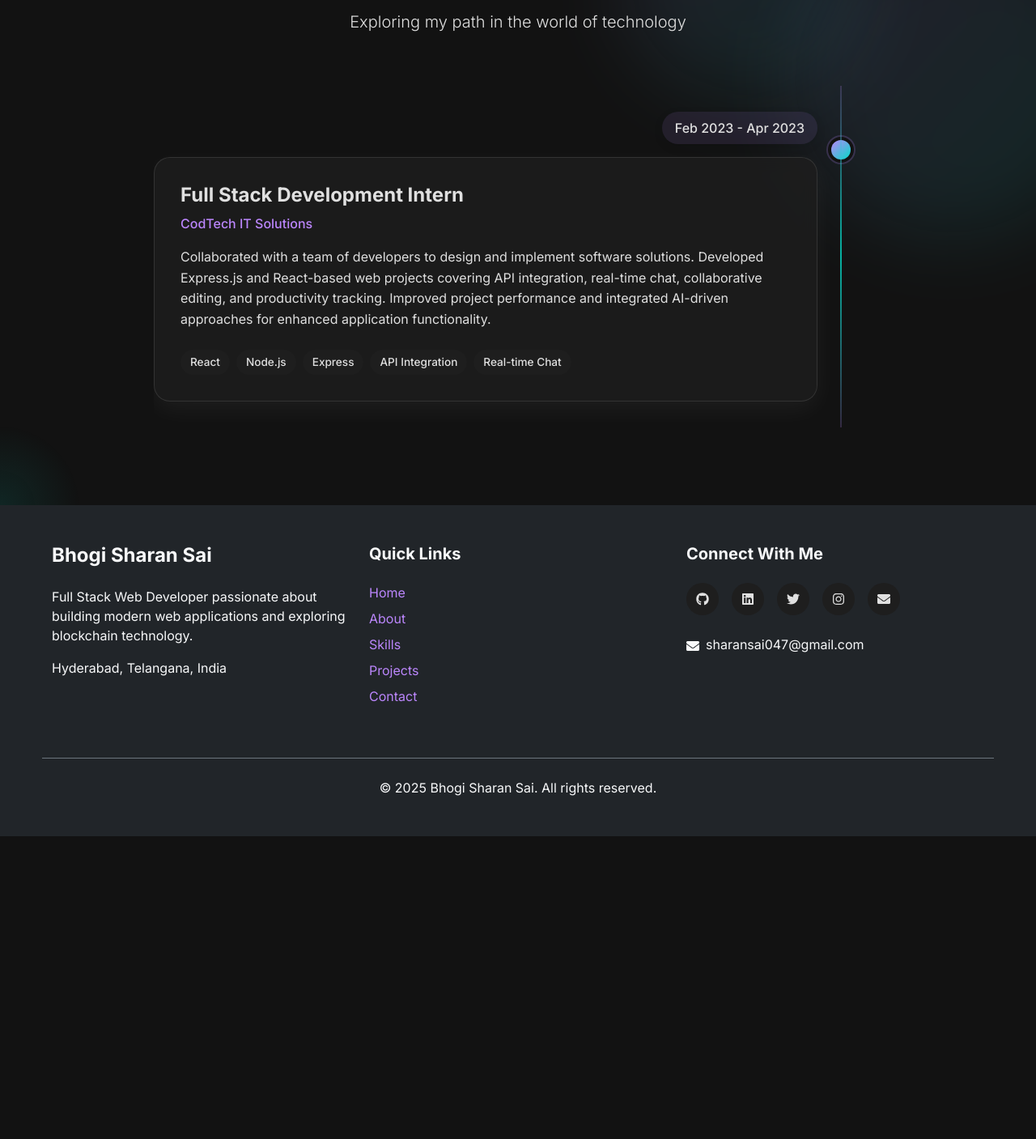
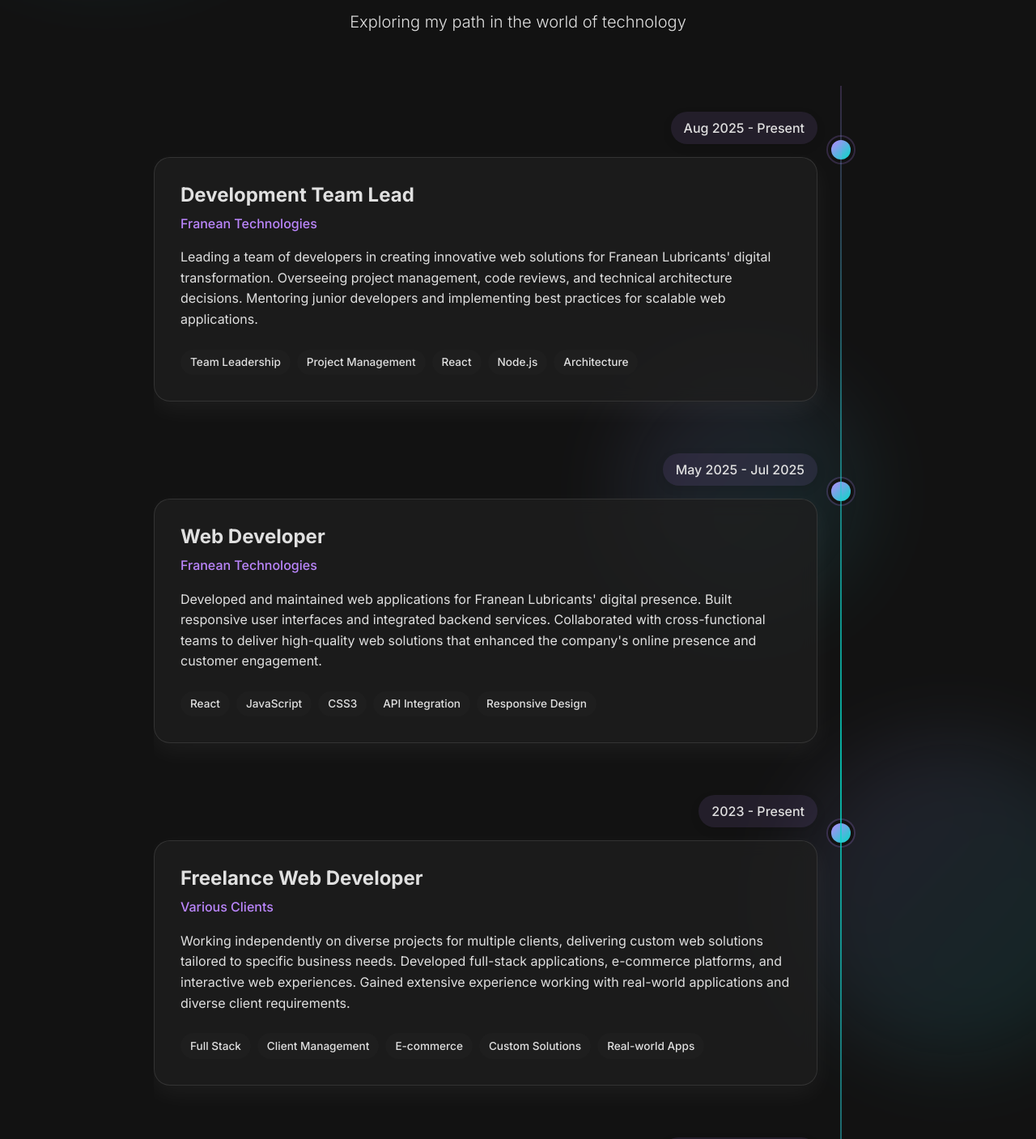
Before and after one commit to Sharan630/My_Portfolio, a React (Vite) app: page /skills in a window 1280 px wide. Shown: the part 1060-2467 px from the top of the page at 81% size. Before the commit the page ends 2093 px from the top, so only its background shows below. Built offline with nearby package versions, Linux system fonts and the light colour scheme.

Commit message:
Updated the Skills section

```diff
--- a/src/pages/Skills.tsx
+++ b/src/pages/Skills.tsx
@@ -278,6 +278,63 @@
           <div className="journey-section">
             <div className="timeline-container" ref={timelineRef}>
               <div className="timeline-item">
+                <div className="timeline-date">Aug 2025 - Present</div>
+                <div className="timeline-marker"></div>
+                <div className="timeline-content glass-card">
+                  <h3>Development Team Lead</h3>
+                  <p className="company-name">Franean Technologies</p>
+                  <p>
+                    Leading a team of developers in creating innovative web solutions for Franean Lubricants' digital transformation. Overseeing project management, code reviews, and technical architecture decisions. Mentoring junior developers and implementing best practices for scalable web applications.
+                  </p>
+                  <div className="timeline-tags">
+                    <span className="tag">Team Leadership</span>
+                    <span className="tag">Project Management</span>
+                    <span className="tag">React</span>
+                    <span className="tag">Node.js</span>
+                    <span className="tag">Architecture</span>
+                  </div>
+                </div>
+              </div>
+
+              <div className="timeline-item">
+                <div className="timeline-date">May 2025 - Jul 2025</div>
+                <div className="timeline-marker"></div>
+                <div className="timeline-content glass-card">
+                  <h3>Web Developer</h3>
+                  <p className="company-name">Franean Technologies</p>
+                  <p>
+                    Developed and maintained web applications for Franean Lubricants' digital presence. Built responsive user interfaces and integrated backend services. Collaborated with cross-functional teams to deliver high-quality web solutions that enhanced the company's online presence and customer engagement.
+                  </p>
+                  <div className="timeline-tags">
+                    <span className="tag">React</span>
+                    <span className="tag">JavaScript</span>
+                    <span className="tag">CSS3</span>
+                    <span className="tag">API Integration</span>
+                    <span className="tag">Responsive Design</span>
+                  </div>
+                </div>
+              </div>
+
+              <div className="timeline-item">
+                <div className="timeline-date">2023 - Present</div>
+                <div className="timeline-marker"></div>
+                <div className="timeline-content glass-card">
+                  <h3>Freelance Web Developer</h3>
+                  <p className="company-name">Various Clients</p>
+                  <p>
+                    Working independently on diverse projects for multiple clients, delivering custom web solutions tailored to specific business needs. Developed full-stack applications, e-commerce platforms, and interactive web experiences. Gained extensive experience working with real-world applications and diverse client requirements.
+                  </p>
+                  <div className="timeline-tags">
+                    <span className="tag">Full Stack</span>
+                    <span className="tag">Client Management</span>
+                    <span className="tag">E-commerce</span>
+                    <span className="tag">Custom Solutions</span>
+                    <span className="tag">Real-world Apps</span>
+                  </div>
+                </div>
+              </div>
+
+              <div className="timeline-item">
                 <div className="timeline-date">Feb 2023 - Apr 2023</div>
                 <div className="timeline-marker"></div>
                 <div className="timeline-content glass-card">
```
